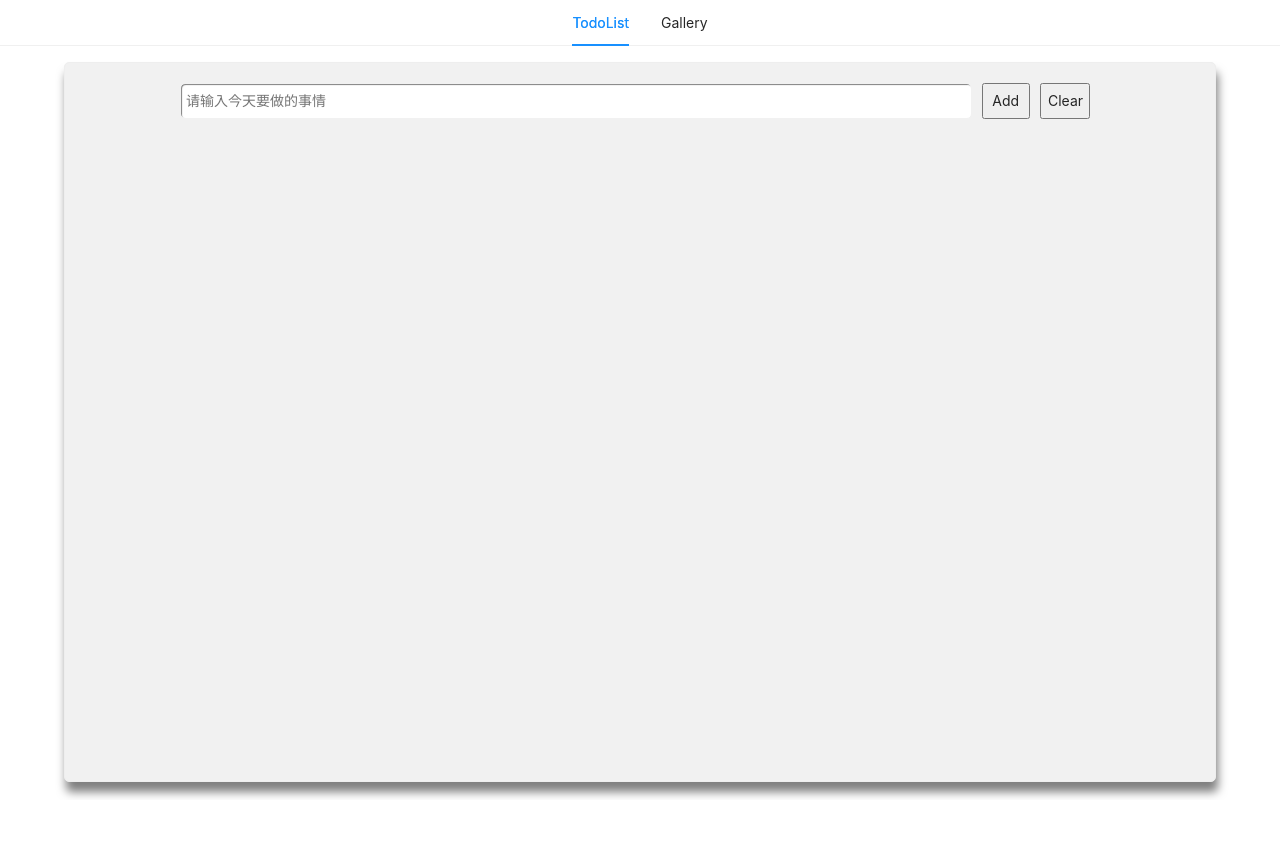
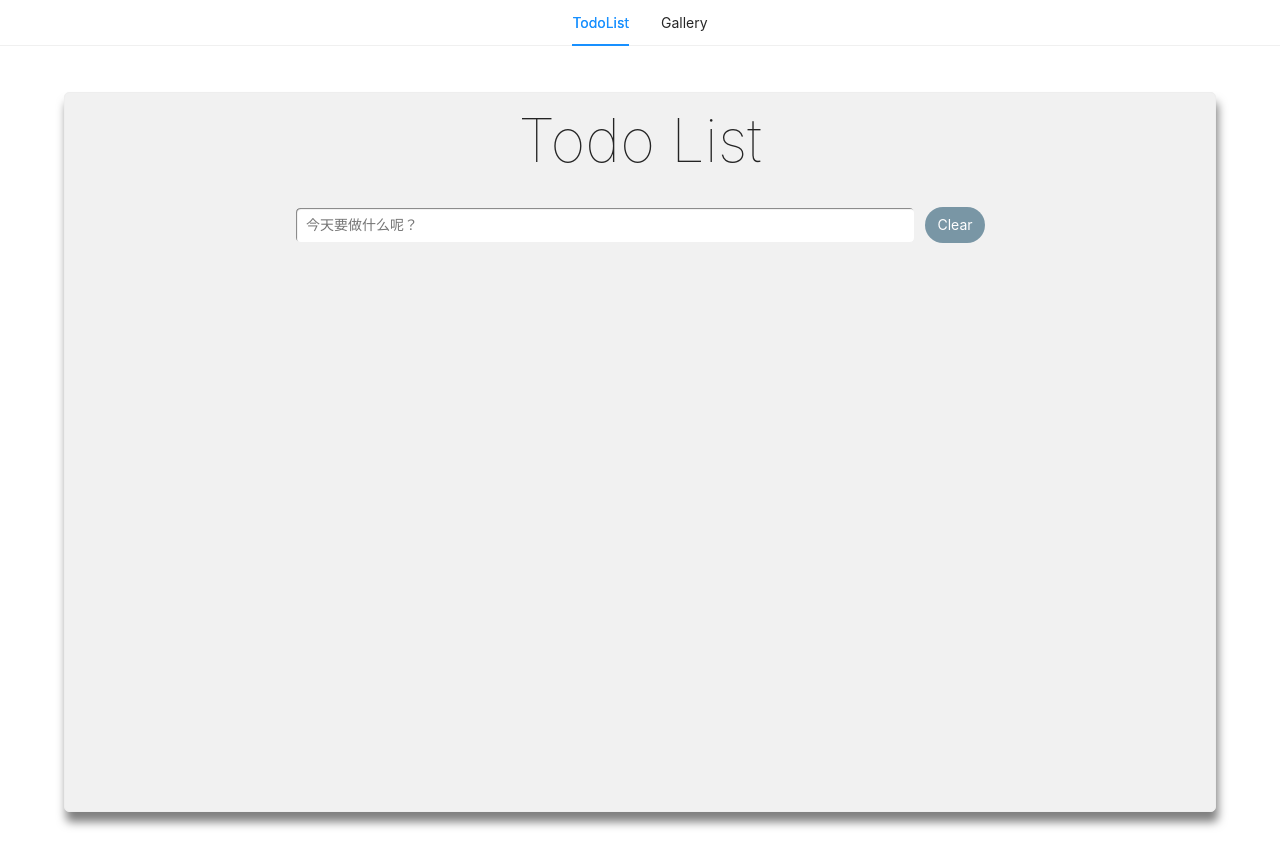
Before and after one commit to WannTonn/react-learning, a React (Create React App) app: page / in a window 1280 px wide. Before the commit the page ends 800 px from the top, so only its background shows below. Built offline with nearby package versions, Linux system fonts and the light colour scheme.

Commit message:
feat: 美化样式

```diff
--- a/src/views/ToDoList/index.js
+++ b/src/views/ToDoList/index.js
@@ -35,14 +35,15 @@ const TodoList = () => {
   }, [])
   return (
     <div className='App'>
+      <div className="title">Todo List</div>
       <div className="todoListWrapper">
         <form onSubmit={handleSubmit}>
           <div className='inputWrapper'>
 
-            <input className='todoInput' type="text" value={inputVal} onChange={(e) => setInputVal(e.target.value)} placeholder='请输入今天要做的事情' />
-            <button className='addBtn' type='submit'>Add</button>
-            <button className='addBtn' onClick={() => {
-             todoList.length && setTodoList([]);
+            <input className='todoInput' type="text" value={inputVal} onChange={(e) => setInputVal(e.target.value)} placeholder='今天要做什么呢？' />
+            <button type='submit' style={{ display: 'none' }}></button>
+            <button className='btn' onClick={() => {
+              todoList.length && setTodoList([]);
             }}>Clear</button>
           </div>
         </form>
--- a/src/views/ToDoList/style.scss
+++ b/src/views/ToDoList/style.scss
@@ -1,5 +1,5 @@
 .App {
-  margin: 0 auto;
+  margin: 30px auto;
   width: 90%;
   min-height: 90vh;
   border: 1px solid #eee;
@@ -7,16 +7,23 @@
   border-radius: 5px;
   background-color: #f1f1f1;
 }
+.title {
+  font-size: 60px;
+  text-align: center;
+  font-weight: lighter;
+  user-select: none;
+}
 .todoListWrapper {
-  width: 80%;
+  width: 60%;
   margin: 20px auto;
+  user-select: none;
   .inputWrapper {
     display: flex;
     justify-content: space-between;
     .todoInput {
       display: block;
       margin-right: 10px;
-      padding-left: 5px;
+      padding-left: 10px;
       width: 90%;
       line-height: 32px;
       border: 1px solid #f1f1f1;
@@ -27,14 +34,21 @@
         border: 1px solid rgb(149, 206, 227);
       }
     }
-    .addBtn {
+    .btn {
       display: block;
-      width: 50px;
-      margin-right: 10px;
+      width: 60px;
+      border-radius: 25px;
+      border: 0 none;
+      color: #fff;
       cursor: pointer;
       transition: all .5s ease;
+      background-color: #7996a5;
       &:hover {
-        background-color: #fff;
+
+        // color: #8a9ca5;
+      }
+      &:active {
+        background-color: #8a9ca5;
       }
     }
   }
@@ -43,6 +57,14 @@
     .item {
       display: flex;
       justify-content: space-between;
+      transition: all .3s ease;
+      border-radius: 10px;
+      padding-left: 5px;
+      cursor: pointer;
+      &:hover {
+        color: #fff;
+        background-color: #7996a5;
+      }
       .thing {
         flex-grow: 1;
         margin: 5px 0;
@@ -51,9 +73,11 @@
         width: 30px;
         height: 30px;
         line-height: 26px;
+        font-size: 20px;
         text-align: center;
-        background-color: rgba(0,0,0,.1);
-        border-radius: 10px;
+        background-color: #7996a5;
+        color: #fff;
+        border-radius: 30px;
         cursor: pointer;
         transition: all ease .3s;
         &:hover {
```
